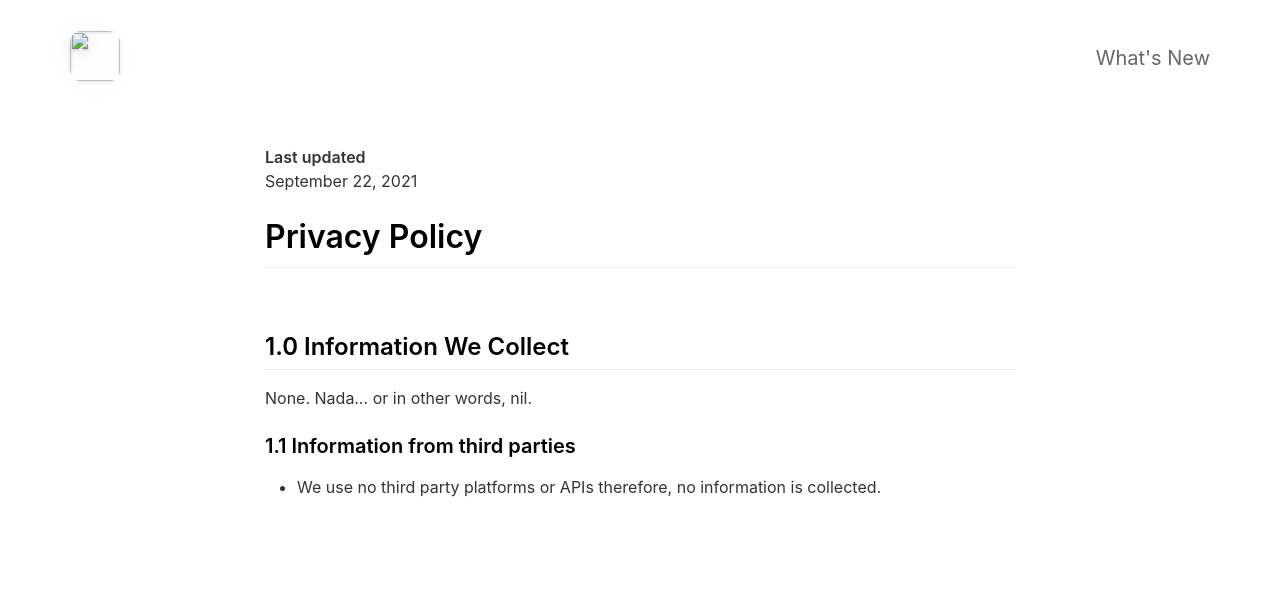
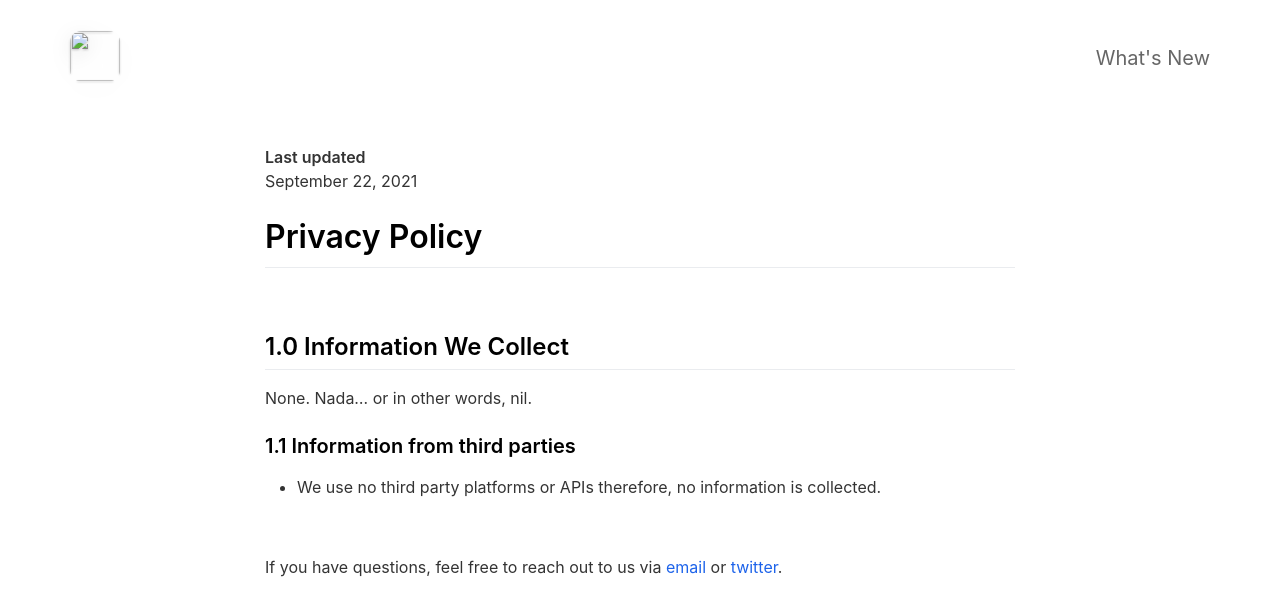
Before and after one commit to healthcalc/healthcalcapp, a Jekyll site: the page built from _pages/privacypolicy.md, in a window 1280 px wide. Shown: the top 616 px of the page. Built offline with Jekyll 4.4.1, drawn with Linux system fonts in a browser that asks for light colours; nearby versions of some CDN libraries.

Commit message:
Update privacypolicy.md

```diff
--- a/_pages/privacypolicy.md
+++ b/_pages/privacypolicy.md
@@ -18,3 +18,5 @@ None. Nada... or in other words, nil.
 - We use no third party platforms or APIs therefore, no information is collected.
 
 <br>
+
+If you have questions, feel free to reach out to us via [email](halluxdev@gmail.com) or [twitter](https://twitter.com/halluxdev).
```
